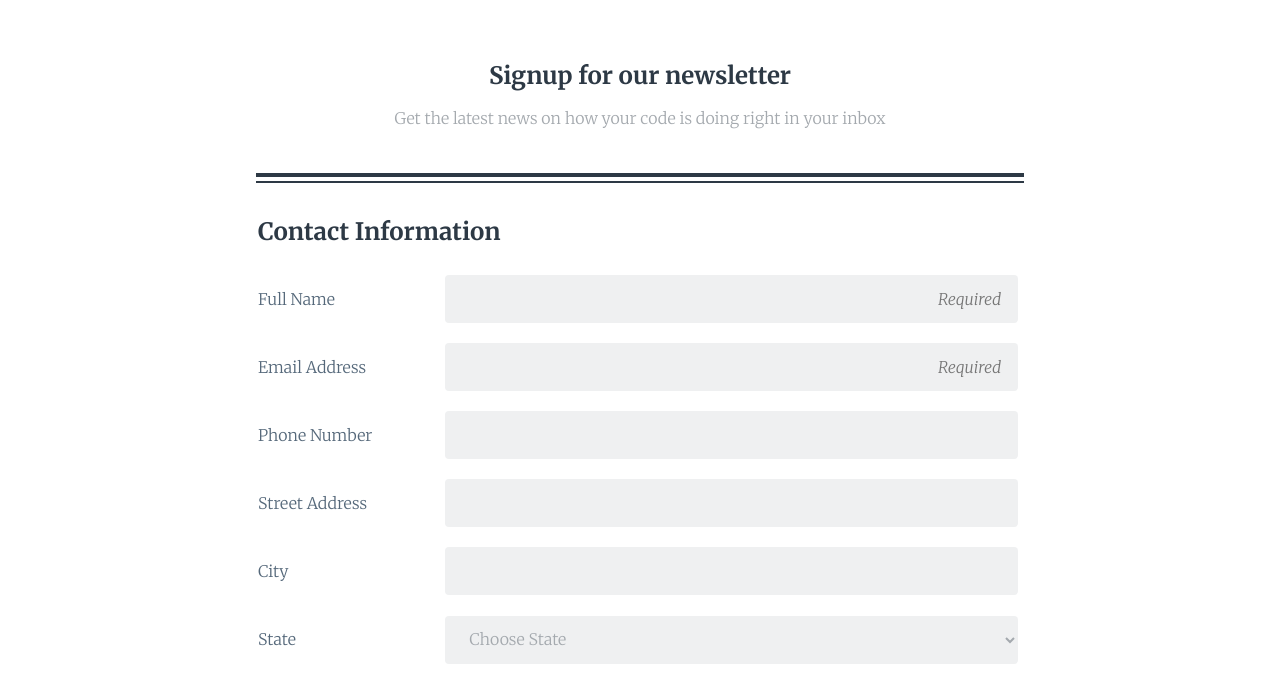
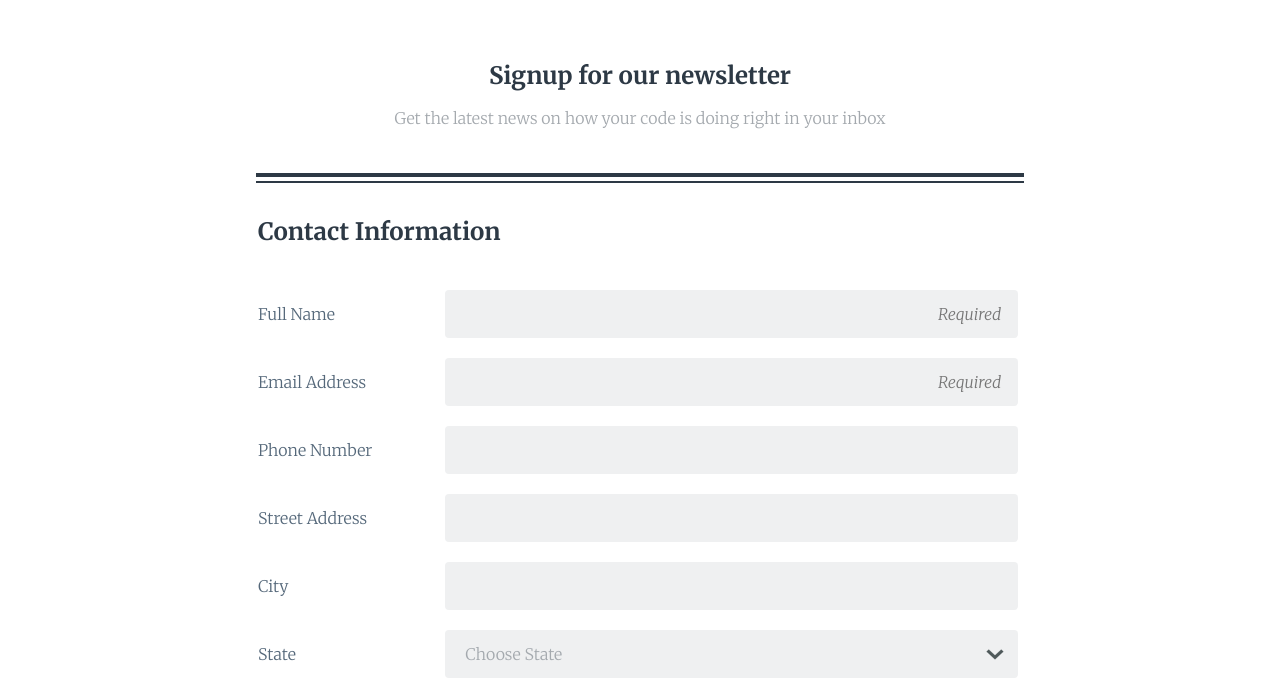
Before and after one commit to ryanosten/proj-03-reg-form, a plain HTML site: page index.html in a window 1280 px wide. Shown: the part 91-775 px from the top of the page. Drawn offline with nearby package versions, Linux system fonts and the light colour scheme.

Commit message:
add custom select dropdown arrow

```diff
--- a/css/styles.css
+++ b/css/styles.css
@@ -70,8 +70,12 @@ legend {
 label {
 	display: block;
 	margin: 20px 0px 15px;
-	color: #55687A;
+	color: #55687a;
 	font-weight: 300;
+}
+
+label[for="name"]{
+	margin-top:35px;
 }
 
 input,
@@ -102,6 +106,24 @@ font-style: italic;
 #zip {
 	width: 50%;
 }
+
+.styled-select select {
+   background: transparent;
+   width: 100%;
+   padding-left: 20px;
+   border: none;
+   border-radius: 4px;
+   height: 3em;
+   -webkit-appearance: none;
+   -moz-appearance:none; /* Firefox */
+   appearance:none;
+   }
+
+.styled-select {
+   overflow: hidden;
+   background: url(../images/arrow.png) no-repeat right #EFF0F1;
+   border-radius: 4px;
+   }
 
 select#state {
 	color: #A4A9AE;
@@ -134,6 +156,8 @@ input[type="radio"] { /**QUESTION FOR DAVE - HOW TO STYLE CHECKBOXES**/
 	margin: 25px 0;
 	display: block;
 	line-height: 1.8em;
+	color: #55687a;
+	font-weight: 300;
 }
 
 textarea {
@@ -204,7 +228,23 @@ fieldset#newsletter {
 		margin-bottom: 15px;
 	}
 
+	.styled-select {
+		display: inline-block;
+		width:75%;
+		margin-top: 5px;
+
+	}
+
+	select#state {
+		margin-bottom: 0;
+	}
+
+	label.state-label{
+		vertical-align: top;
+	}
+
 	#zip {
+		margin-top: 15px;
 		width: 30%;
 	}
 
--- a/index.html
+++ b/index.html
@@ -44,7 +44,8 @@
   				<label for="city">City</label>
   					<input type="text" id="city" name="user_city">
 
-  			<label for="state">State</label>
+  			<label for="state" class="state-label">State</label>
+  				<div class="styled-select">
 	  				<select id="state" name="user_state">
 	  					<option disabled="disabled" selected="selected" hidden="hidden">Choose State</option>
 	  					<optgroup label="Choose State">
@@ -101,6 +102,7 @@
 							  <option value="WY">Wyoming</option>
 						  </optgroup>
   					</select>
+  				</div>
 
   				<label for="zip">Zip Code</label>
   					<input type="text" id="zip" name="user_zip_code">
@@ -123,7 +125,7 @@
   						<input type="radio" id="format_html" value="html_format" name="newsletter_format"><label for="format_html">HTML</label><br>
   						<input type="radio" id="format_txt" value="txt_format" name="newsletter_format"><label for="format_txt">Plain Text</label>
 
-	  				<label>Other topics you'd like to hear about</label>
+	  				<label for="other_topics">Other topics you'd like to hear about</label>
 	  					<textarea id="other_topics" name="other_topics"></textarea>
 	  		</fieldset>
 
```
Also changed, not shown: images/arrow.png (added). Lines whose indentation alone changed are shown as unchanged.
